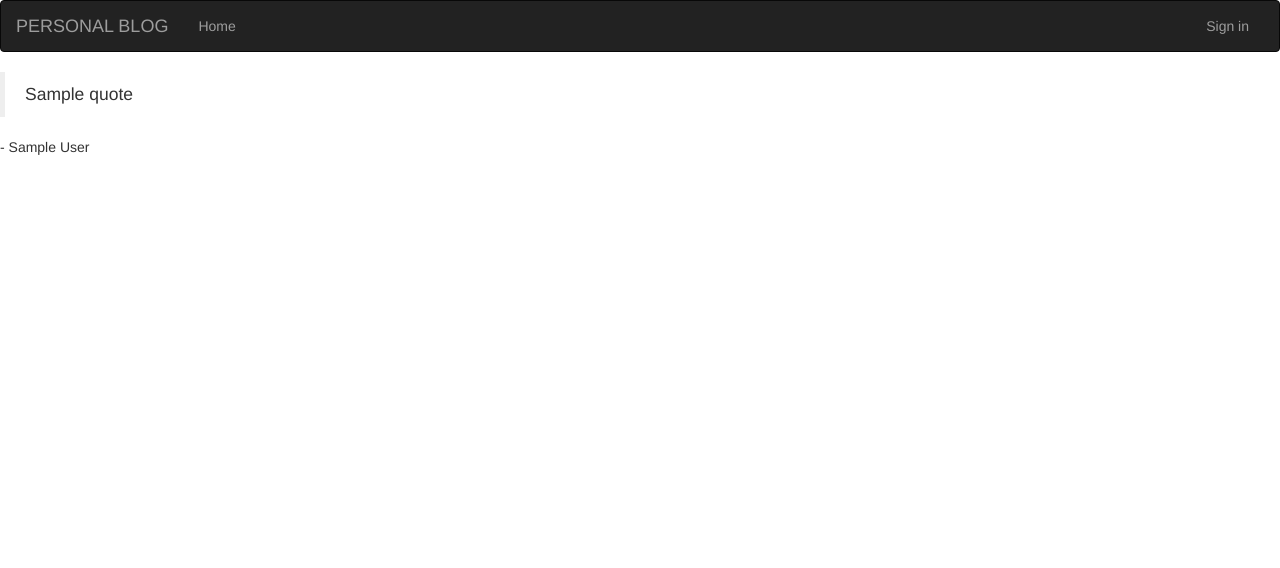
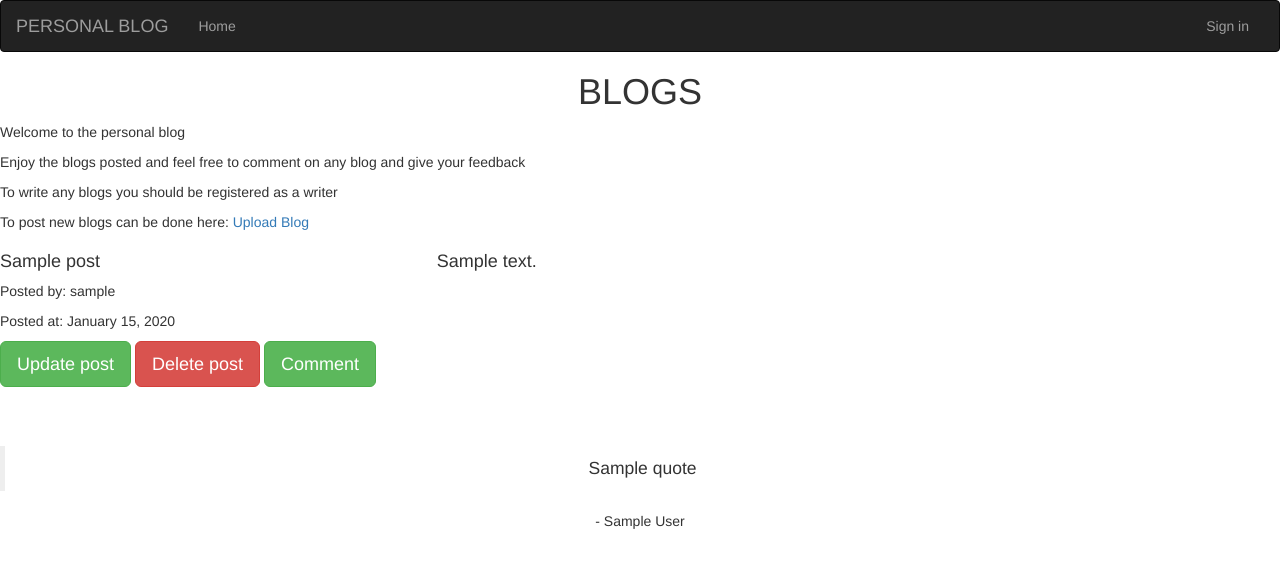
Before and after one commit to Mash14/personal-blog, a Flask app: template app/templates/index.html in a window 1280 px wide. Shown: the top 568 px of the page. Run offline with Flask 2, Linux system fonts and the light colour scheme; tables that the repository leaves empty hold one stand-in row (values such as "Sample post"); the template is opened without the code that fills it: values that come from a table or form of the project are taken from there, most other values are stand-ins (such as "Sample title", 1, 10 or a date in 2020); parts of the project's set-up code (start-up, migrations or seed data) failed here and were passed over; some libraries are stand-ins or nearby versions.

Commit message:
List the blogs on the index page

```diff
--- /dev/null
+++ b/app/static/css/index.css
@@ -0,0 +1,7 @@
+.block {
+    text-align: center;
+    padding-top: 59px;
+}
+h1 {
+    text-align: center;
+}
--- a/app/templates/index.html
+++ b/app/templates/index.html
@@ -8,7 +8,18 @@
     <link rel="stylesheet" href="{{url_for('static',filename = 'css/index.css')}}">
 {% endblock %}
 
+
 {% block content %}
+<h1>BLOGS</h1>
+<p>Welcome to the personal blog</p>
+<p>Enjoy the blogs posted and feel free to comment on any blog and give your feedback</p>
+<p>To write any blogs you should be registered as a writer</p>
+<p>To post new  blogs can be done here:<a href="{{url_for('main.new_post')}}"> Upload Blog</a></p>
+{% if posts %}
+    {{macro.displayPostList(posts)}}
+{% else%}
+    <p>There are no posts available yet</p>
+{% endif %}
 <div class="block">
     <blockquote cite="http://quotes.stormconsultancy.co.uk/random.json">
         {{quote.quote}}
```
